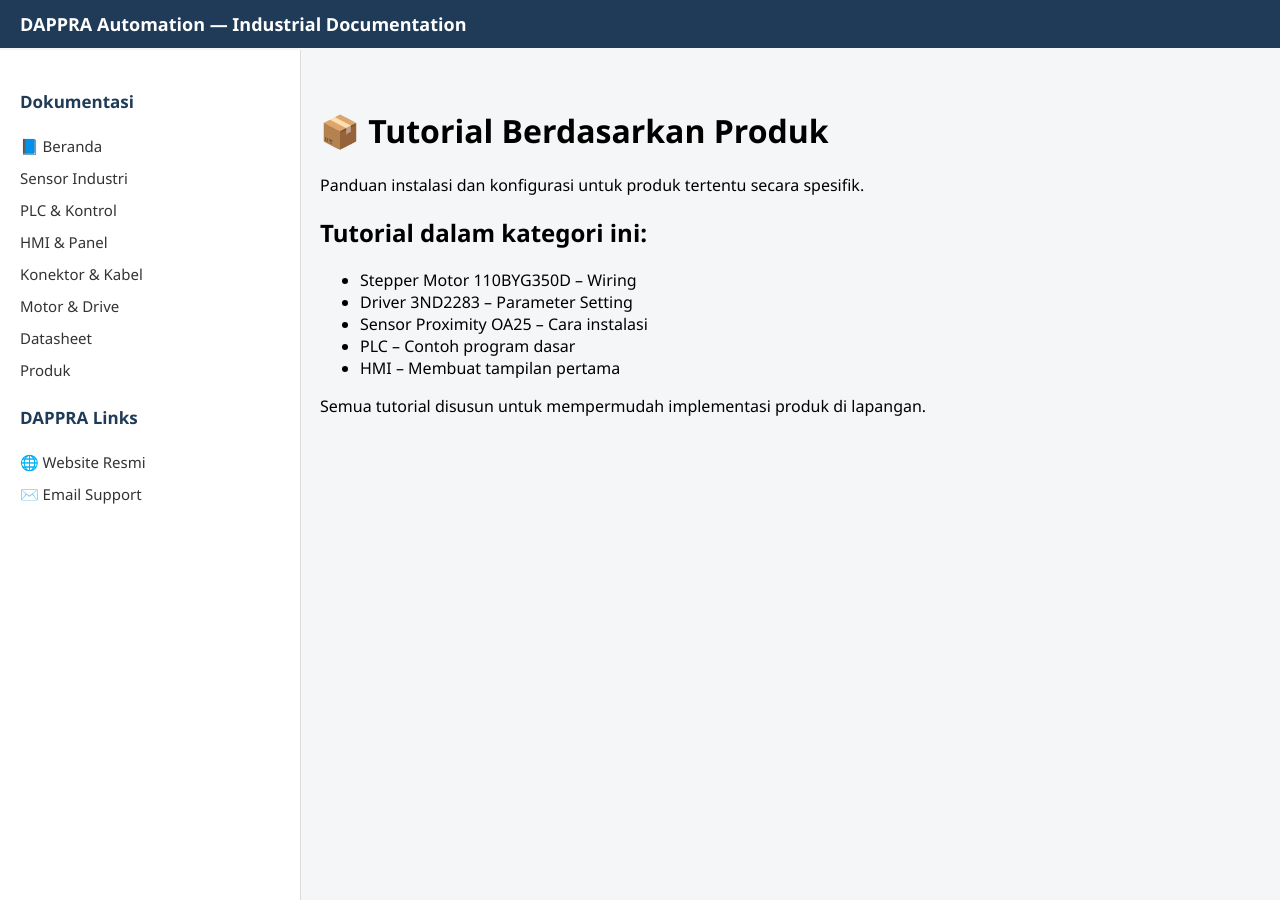
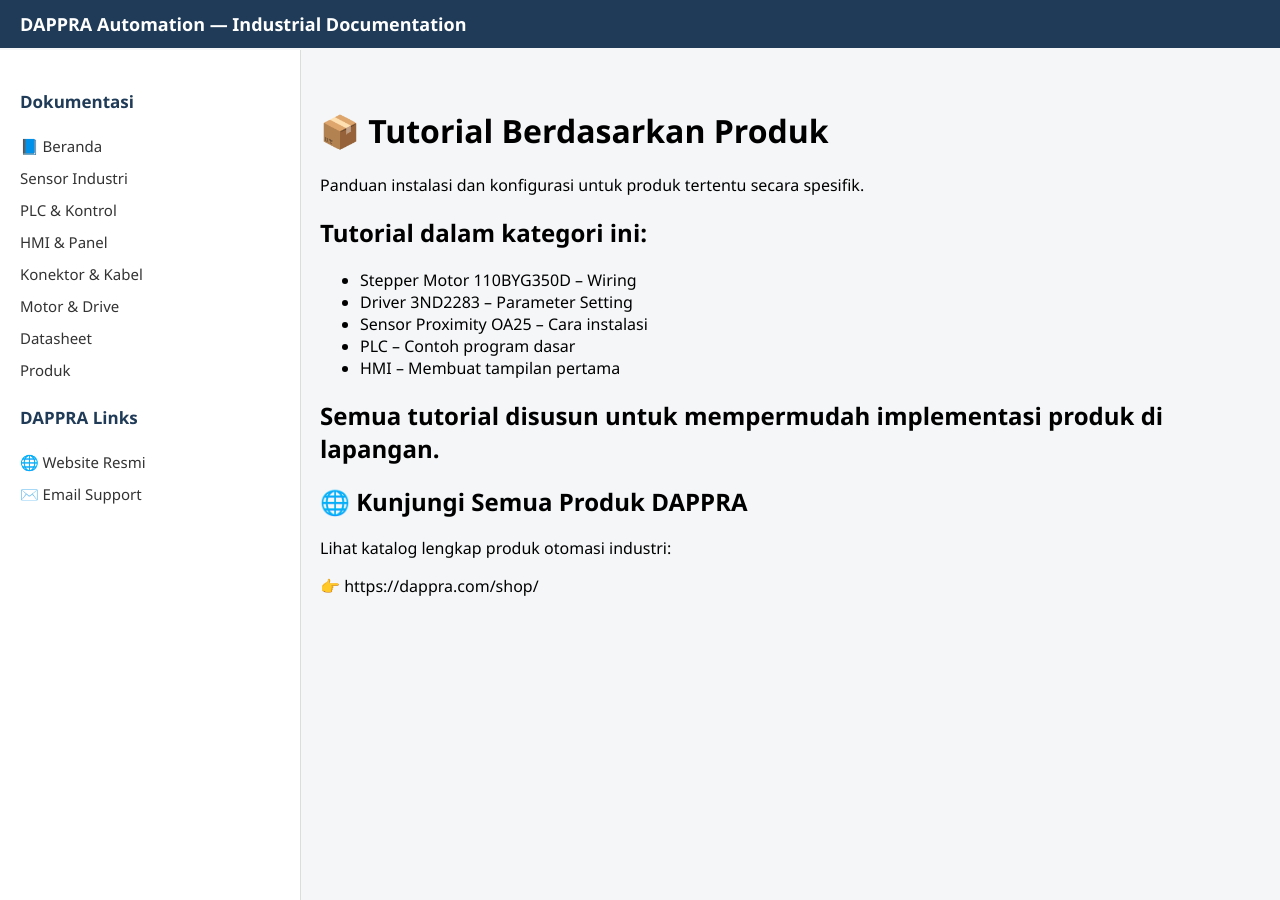
Before and after one commit to dappra-automation/industrial-automation-tutorials, a Jekyll site: the page built from docs/product/index.md, in a window 1280 px wide. Built offline with Jekyll 4.4.1, drawn with Linux system fonts in a browser that asks for light colours.

Commit message:
Update index.md

```diff
--- a/docs/product/index.md
+++ b/docs/product/index.md
@@ -14,3 +14,9 @@ Panduan instalasi dan konfigurasi untuk produk tertentu secara spesifik.
 - HMI – Membuat tampilan pertama
 
 Semua tutorial disusun untuk mempermudah implementasi produk di lapangan.
+---
+
+## 🌐 Kunjungi Semua Produk DAPPRA
+Lihat katalog lengkap produk otomasi industri:
+
+👉 https://dappra.com/shop/
```
